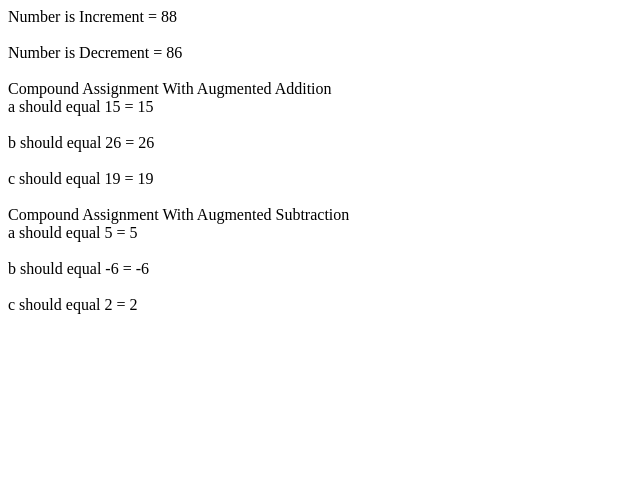
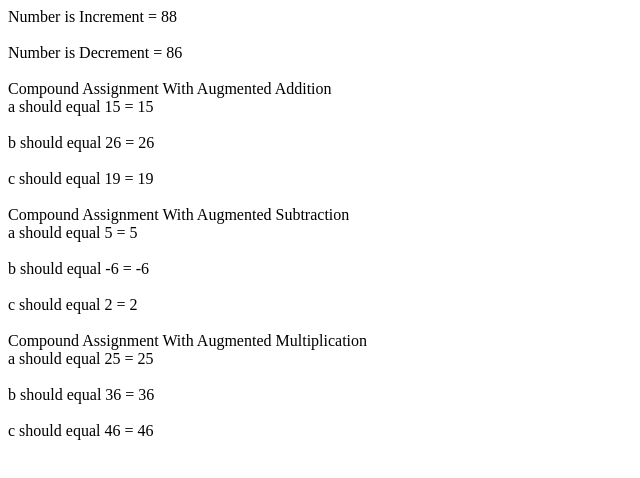
Before and after one commit to VijjuNegi/java-script, a plain HTML site: page Increment-a-number.html in a window 1280 px wide. Shown: the whole page, without its empty margins (0-640 px from the left). Drawn offline with Linux system fonts and the light colour scheme.

Commit message:
Compound Assignment With Augmented Multiplication

```diff
--- a/Increment-a-number.html
+++ b/Increment-a-number.html
@@ -52,6 +52,21 @@ document.write("Compound Assignment With Augmented Subtraction" + "<br>");
 document.write("a should equal 5 = "+ a + "<br><br>");
 document.write("b should equal -6 = "+ b + "<br><br>");
 document.write("c should equal 2 = "+ c + "<br><br>");
+
+// Compound Assignment With Augmented Multiplication
+var a = 5;
+var b = 12;
+var c = 4.6;
+
+ // A equal = 25 , B equal = 36 , C equal = 46;
+a *= 5;
+b *= 3;
+c *= 10;
+document.write("Compound Assignment With Augmented Multiplication" + "<br>");
+document.write("a should equal 25 = "+ a + "<br><br>");
+document.write("b should equal 36 = "+ b + "<br><br>");
+document.write("c should equal 46 = "+ c + "<br><br>");
+
     </script>
 </body>
 </html>
```
